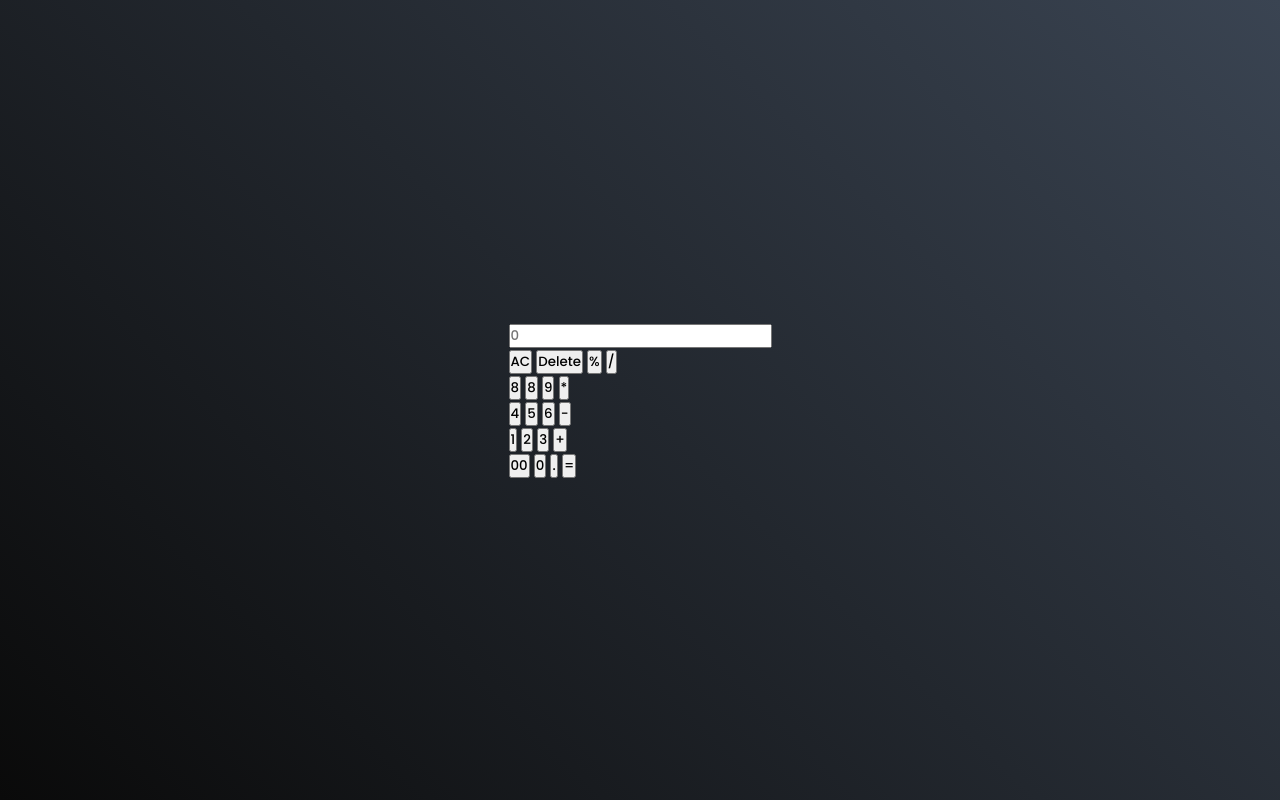
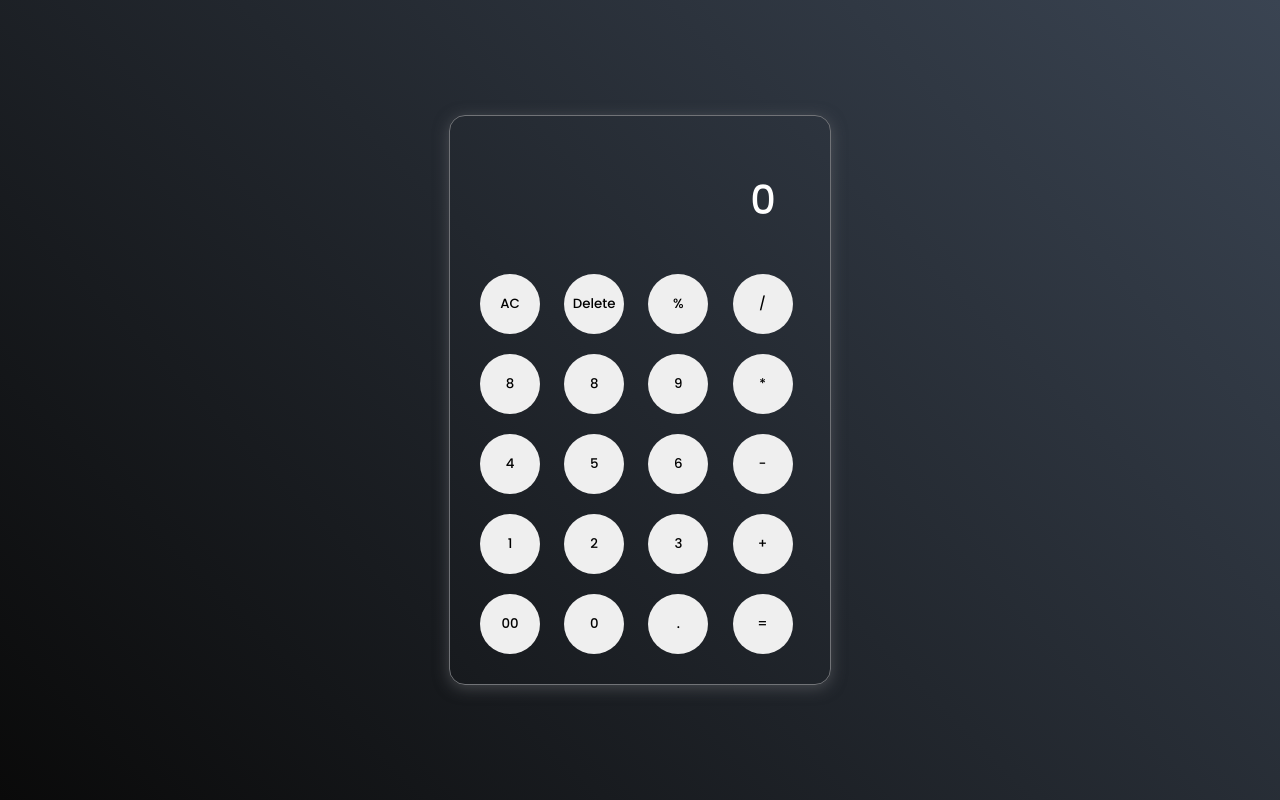
Before and after one commit to galymsakitzhan/31github3, a plain HTML site: page index.html in a window 1280 px wide. Drawn offline with Linux system fonts and the light colour scheme.

Commit message:
40% calculator

```diff
--- a/style.css
+++ b/style.css
@@ -16,3 +16,35 @@ body{
     align-items: center;
     background: linear-gradient(45deg, #0a0a0a, #3a4452);
 }
+
+.calculator{
+    border: 1px solid #717377;
+    padding: 20px;
+    border-radius: 16px;
+    background: transparent;
+    box-shadow: 0px 3px 15px rgba(113, 115, 119, 0.5);
+}
+
+input{
+    width: 320px;
+    border: none;
+    padding: 24px;
+    margin: 10px;
+    background: transparent;
+    box-shadow: 0px 3px 15px rgbs(84, 84, 84, 0.1);
+    font-size: 40px;
+    text-align: right;
+    cursor: pointer;
+}
+
+input::placeholder{
+    color: #ffffff;
+}
+
+button{
+    border: none;
+    width: 60px;
+    height: 60px;
+    margin: 10px;
+    border-radius: 50%;
+}
```
